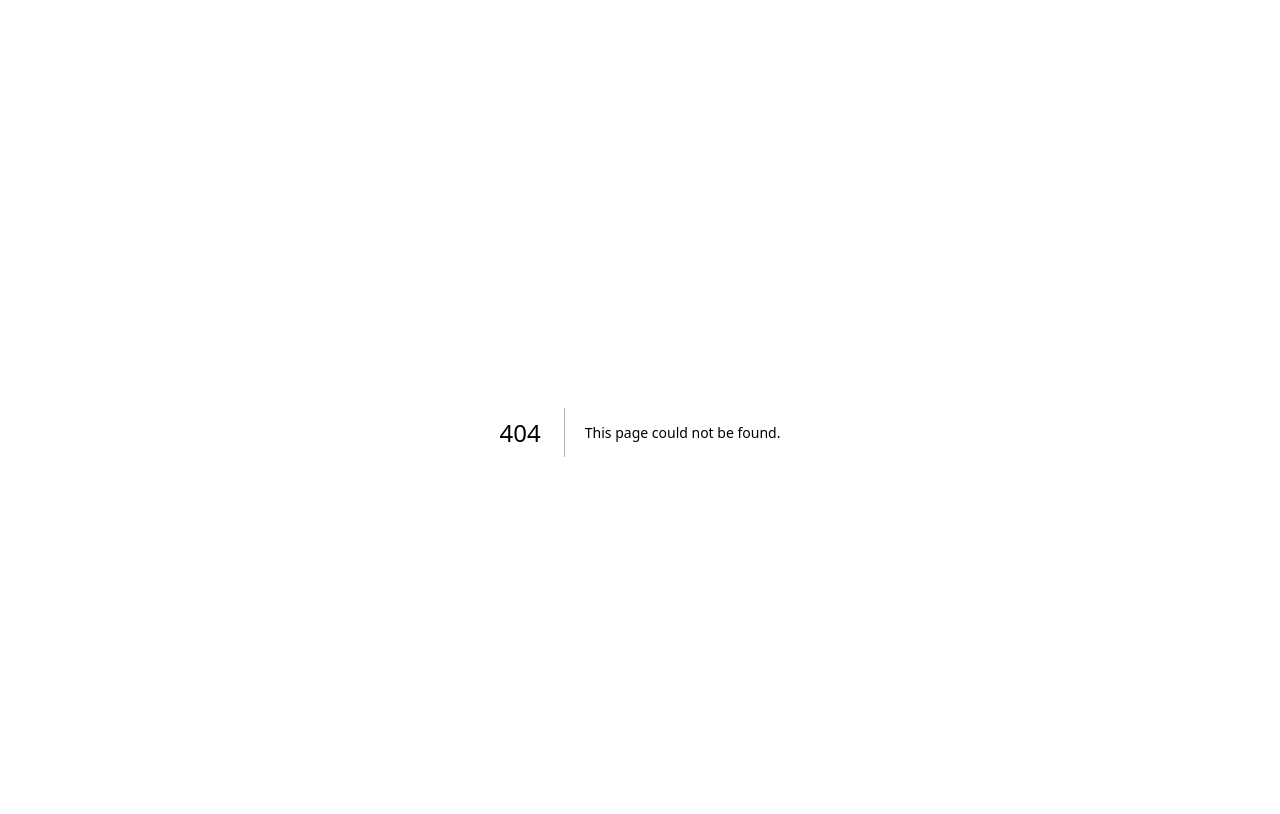
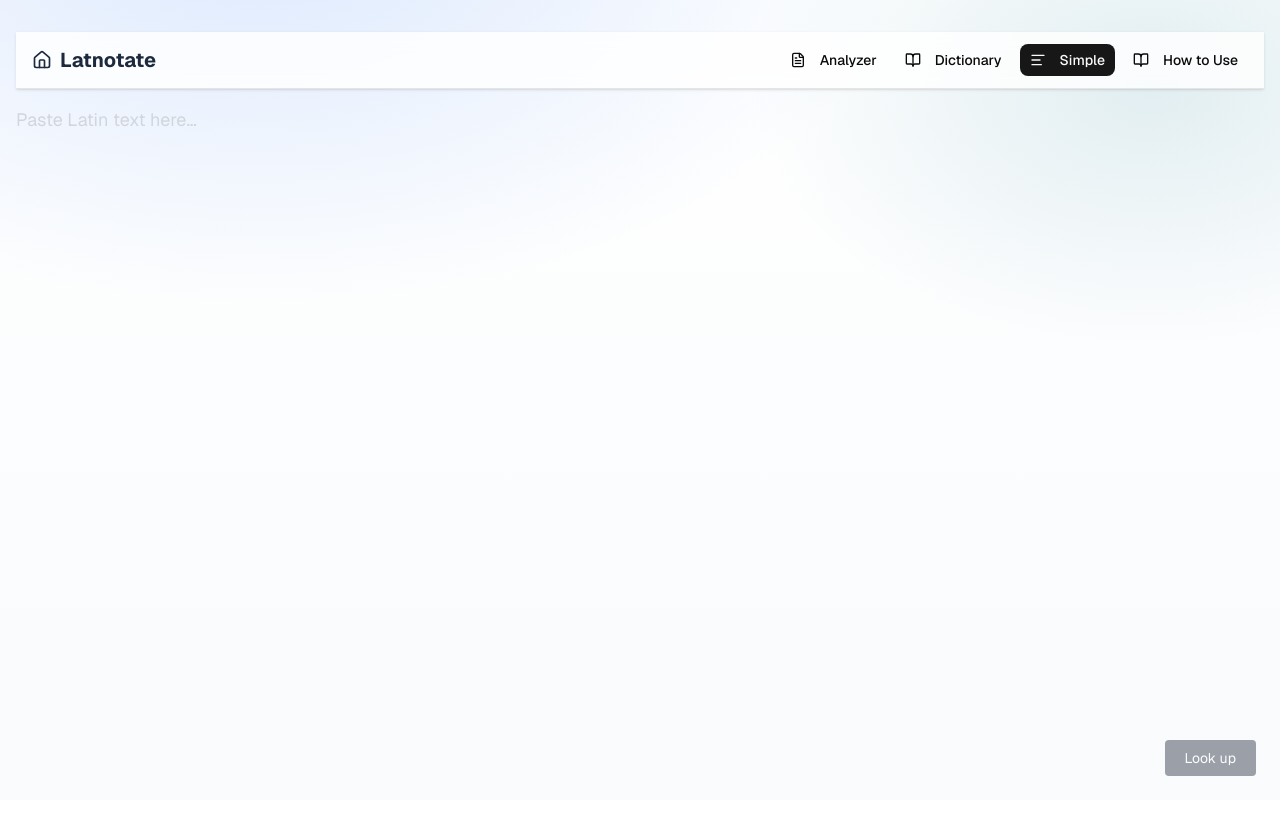
Before and after one commit to shuntia/latnotate, a Next.js app: page /simple in a window 1280 px wide. Before the commit this address had no page. Shown: the top 814 px of the page. Built offline with nearby package versions, Linux system fonts and the light colour scheme.

Commit message:
finish simple

```diff
--- /dev/null
+++ b/src/app/simple/page.tsx
@@ -0,0 +1,177 @@
+"use client";
+
+import { useState, useCallback } from "react";
+import { WordEntry } from "@/lib/types";
+import { Navigation } from "@/components/Navigation";
+
+type LookupMap = Record<string, WordEntry[]>;
+
+function stripPunctuation(word: string): string {
+  return word.replace(/[^a-zA-ZāēīōūÆæœŒ]/gi, "").toLowerCase();
+}
+
+function tokenize(text: string): string[] {
+  return text.split(/(\s+|[,\.;:!?\-—""''()\[\]{}])/);
+}
+
+export default function SimplePage() {
+  const [input, setInput] = useState("");
+  const [tokens, setTokens] = useState<string[] | null>(null);
+  const [lookupMap, setLookupMap] = useState<LookupMap>({});
+  const [fetching, setFetching] = useState(false);
+  const [selectedWord, setSelectedWord] = useState<string | null>(null);
+  const [sidebarOpen, setSidebarOpen] = useState(false);
+  const [edited, setEdited] = useState(true);
+
+  const handleLookup = useCallback(async () => {
+    if (!input.trim()) return;
+    const raw = tokenize(input);
+    const words = Array.from(
+      new Set(raw.map((t) => stripPunctuation(t)).filter((w) => w.length > 0))
+    );
+
+    setFetching(true);
+    setEdited(false);
+    setTokens(raw);
+    setSidebarOpen(false);
+    setSelectedWord(null);
+
+    try {
+      const res = await fetch("/api/lookup", {
+        method: "POST",
+        headers: { "Content-Type": "application/json" },
+        body: JSON.stringify({ words }),
+      });
+      const data = await res.json();
+      const map: LookupMap = {};
+      for (const r of data.results ?? []) {
+        map[r.word.toLowerCase()] = r.entries;
+      }
+      setLookupMap(map);
+    } catch {
+      // ignore
+    } finally {
+      setFetching(false);
+    }
+  }, [input]);
+
+  const handleWordClick = (token: string) => {
+    const key = stripPunctuation(token);
+    if (!key || !lookupMap[key]) return;
+    setSelectedWord(key);
+    setSidebarOpen(true);
+  };
+
+  const entries = selectedWord ? (lookupMap[selectedWord] ?? []) : [];
+
+  return (
+    <>
+      <Navigation currentPage="simple" />
+
+      {/* Fetching notice */}
+      {fetching && (
+        <div className="fixed top-4 right-4 z-50 bg-white text-gray-500 text-sm px-4 py-2 shadow rounded">
+          Fetching data…
+        </div>
+      )}
+
+      {/* Content area */}
+      <div className="mt-4 pb-20">
+        {tokens === null || edited ? (
+          <textarea
+            className="w-full min-h-[60vh] resize-none outline-none border-none ring-0 focus:ring-0 text-gray-800 text-lg leading-relaxed bg-transparent placeholder-gray-300 p-0"
+            placeholder="Paste Latin text here…"
+            value={input}
+            onChange={(e) => {
+              setInput(e.target.value);
+              setEdited(true);
+            }}
+          />
+        ) : (
+          <div className="text-gray-800 text-lg leading-relaxed break-words whitespace-pre-wrap">
+            {tokens.map((token, i) => {
+              const key = stripPunctuation(token);
+              const hasEntry = key.length > 0 && !!lookupMap[key];
+              const isSelected = key === selectedWord;
+              return (
+                <span
+                  key={i}
+                  onClick={hasEntry ? () => handleWordClick(token) : undefined}
+                  className={
+                    hasEntry
+                      ? `cursor-pointer transition-colors ${isSelected ? "text-black font-medium" : "text-gray-800 hover:text-black"}`
+                      : undefined
+                  }
+                >
+                  {token}
+                </span>
+              );
+            })}
+          </div>
+        )}
+      </div>
+
+      {/* Look up / Edit button — fixed bottom right */}
+      <div className="fixed bottom-6 right-6 z-40 flex gap-2">
+        {!edited && tokens !== null && (
+          <button
+            onClick={() => {
+              setEdited(true);
+              setTokens(null);
+            }}
+            className="px-4 py-2 text-sm text-gray-400 hover:text-gray-700 transition-colors"
+          >
+            Edit
+          </button>
+        )}
+        {(edited || tokens === null) && (
+          <button
+            onClick={handleLookup}
+            disabled={fetching || !input.trim()}
+            className="px-5 py-2 bg-gray-900 text-white text-sm rounded hover:bg-gray-700 disabled:opacity-40 transition-colors"
+          >
+            Look up
+          </button>
+        )}
+      </div>
+
+      {/* Sidebar — fixed right panel */}
+      {sidebarOpen && (
+        <div className="fixed top-0 right-0 h-full w-80 bg-white border-l border-gray-100 z-30 flex flex-col shadow-sm">
+          <div className="flex items-center justify-between px-5 py-4 border-b border-gray-100 mt-14">
+            <span className="text-sm font-medium text-gray-700">{selectedWord}</span>
+            <button
+              onClick={() => setSidebarOpen(false)}
+              className="text-gray-400 hover:text-gray-600 text-xl leading-none"
+              aria-label="Close"
+            >
+              ×
+            </button>
+          </div>
+          <div className="overflow-y-auto flex-1 px-5 py-4 space-y-6">
+            {entries.length === 0 ? (
+              <p className="text-sm text-gray-400">No results.</p>
+            ) : (
+              entries.map((entry, i) => (
+                <div key={i} className="space-y-1">
+                  <div className="text-xs text-gray-400 uppercase tracking-wide">
+                    {entry.type}
+                    {entry.type === "Noun" && (entry as any).gender
+                      ? ` · ${(entry as any).gender}`
+                      : ""}
+                  </div>
+                  <div className="text-sm font-medium text-gray-700">
+                    {entry.forms.join(", ")}
+                  </div>
+                  <div className="text-sm text-gray-600 whitespace-pre-wrap leading-relaxed">
+                    {entry.definition}
+                  </div>
+                </div>
+              ))
+            )}
+          </div>
+        </div>
+      )}
+    </>
+  );
+}
--- a/src/components/Navigation.tsx
+++ b/src/components/Navigation.tsx
@@ -1,6 +1,6 @@
 import Link from "next/link";
 import { Button } from "@/components/ui/button";
-import { Home, BookOpen, FileText } from "lucide-react";
+import { Home, BookOpen, FileText, AlignLeft } from "lucide-react";
 
 export function Navigation({ currentPage }: { currentPage?: string }) {
   return (
@@ -24,6 +24,12 @@ export function Navigation({ currentPage }: { currentPage?: string }) {
                 Dictionary
               </Button>
             </Link>
+            <Link href="/simple">
+              <Button variant={currentPage === "simple" ? "default" : "ghost"} size="sm">
+                <AlignLeft className="h-4 w-4 mr-2" />
+                Simple
+              </Button>
+            </Link>
             <Link href="/how-to-use">
               <Button variant={currentPage === "how-to-use" ? "default" : "ghost"} size="sm">
                 <BookOpen className="h-4 w-4 mr-2" />
```
